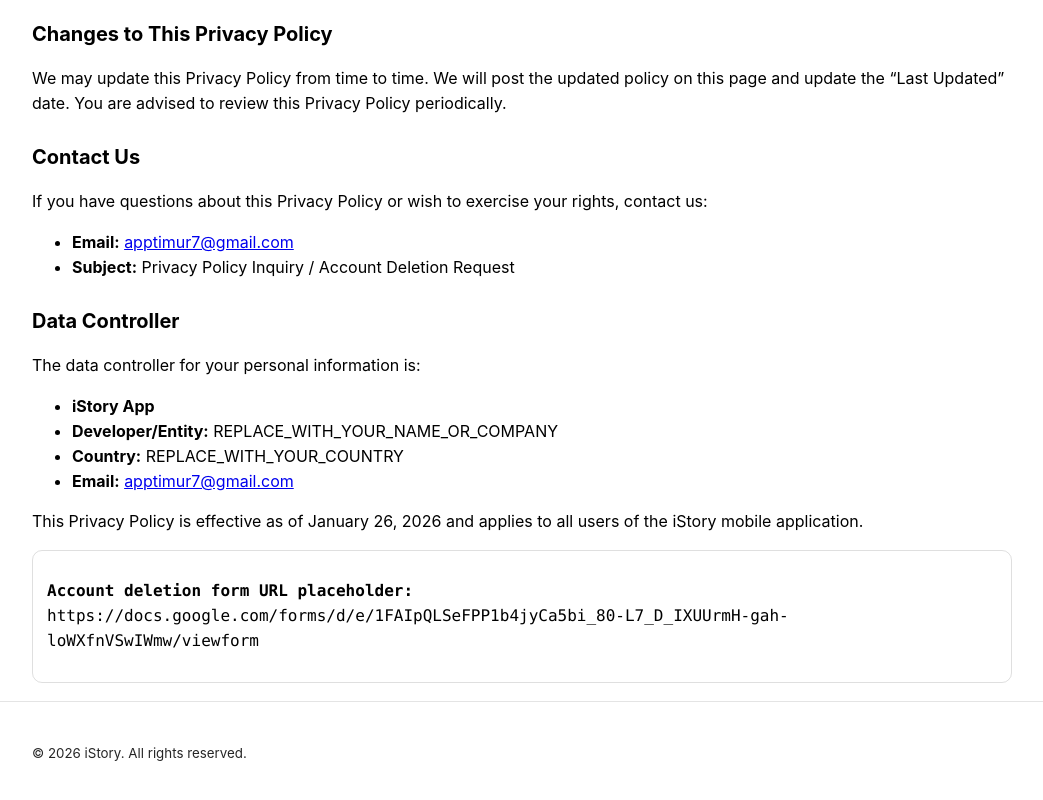
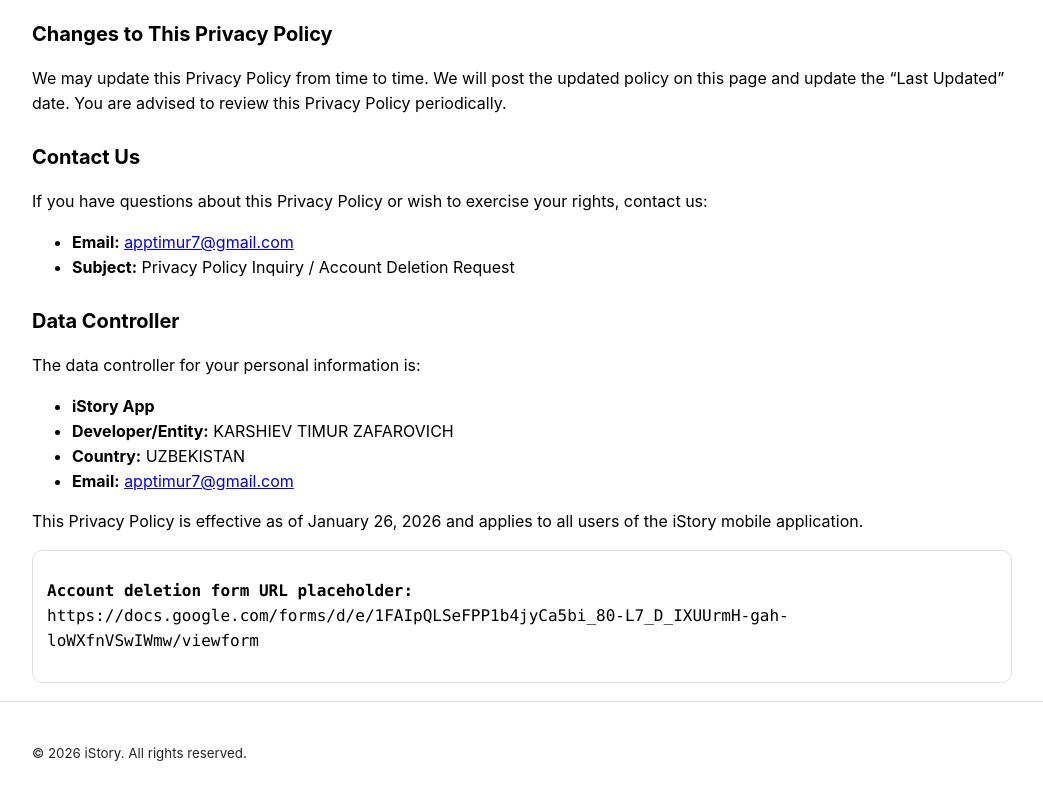
Before and after one commit to apptimur7-prog/istory.github.io, a plain HTML site: page index.html in a window 1280 px wide. Shown: the part 3241-4041 px from the top of the page, without its empty margins (118-1161 px from the left). Drawn offline with Linux system fonts and the light colour scheme.

Commit message:
Update index.html

```diff
--- a/index.html
+++ b/index.html
@@ -218,8 +218,8 @@
       </p>
       <ul>
         <li><strong>iStory App</strong></li>
-        <li><strong>Developer/Entity:</strong> REPLACE_WITH_YOUR_NAME_OR_COMPANY</li>
-        <li><strong>Country:</strong> REPLACE_WITH_YOUR_COUNTRY</li>
+        <li><strong>Developer/Entity:</strong> KARSHIEV TIMUR ZAFAROVICH</li>
+        <li><strong>Country:</strong> UZBEKISTAN</li>
         <li><strong>Email:</strong> <a href="mailto:apptimur7@gmail.com">apptimur7@gmail.com</a></li>
       </ul>
       <p>This Privacy Policy is effective as of January 26, 2026 and applies to all users of the iStory mobile application.</p>
```
